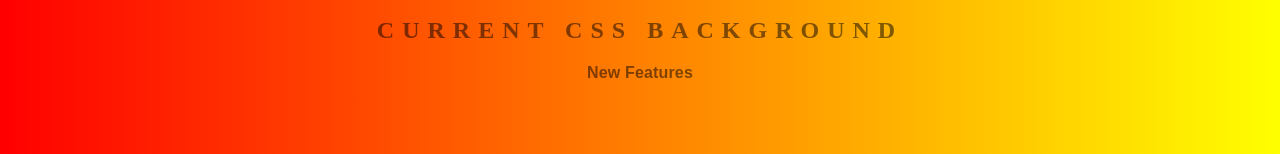
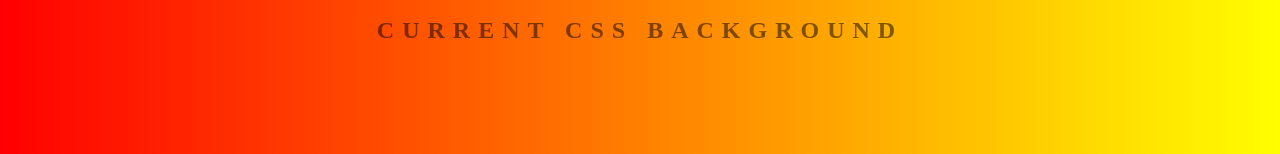
Before and after one commit to peterdrury/background-generator, a plain HTML site: page index.html in a window 1280 px wide. Shown: the part 235-389 px from the top of the page. Drawn offline with Linux system fonts and the light colour scheme.

Commit message:
deleted h3

```diff
--- a/index.html
+++ b/index.html
@@ -9,7 +9,7 @@
 	<input class="color1" type="color" name="color1" value="#00ff00">
 	<input class="color2" type="color" name="color2" value="#ff0000">
 	<h2>Current CSS Background</h2>
-	<h3>New Features</h3>
+	<h3></h3>
 
 	<script type="text/javascript" src="script.js"></script>
 </body>
```
